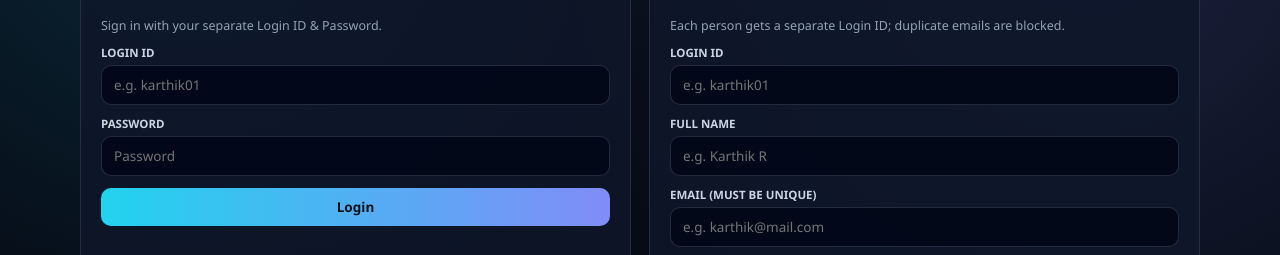
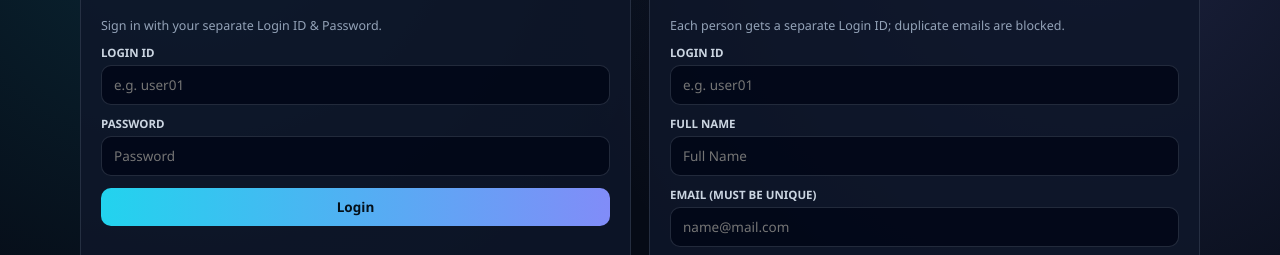
Before and after one commit to Parthiban-codex/CodeAlpha_intern, a plain HTML site: page TASK_3/templates/index.html in a window 1280 px wide. Shown: the part 210-465 px from the top of the page. Drawn offline with Linux system fonts and the light colour scheme.

Commit message:
html finalized

```diff
--- a/TASK_3/templates/index.html
+++ b/TASK_3/templates/index.html
@@ -252,14 +252,13 @@
       <button class="btn btn-rose btn-sm hidden" id="logoutBtn" onclick="logout()">Logout</button>
     </header>
 
-    <!-- Auth View -->
     <section id="authSection" class="grid-2">
       <div class="panel">
         <h2>Login</h2>
         <p class="sub">Sign in with your separate Login ID &amp; Password.</p>
         <form id="loginForm">
           <label>Login ID</label>
-          <input type="text" id="loginIdInput" required placeholder="e.g. karthik01" />
+          <input type="text" id="loginIdInput" required placeholder="e.g. user01" />
           <label>Password</label>
           <input type="password" id="loginPassInput" required placeholder="Password" />
           <button type="submit" class="btn btn-primary">Login</button>
@@ -272,11 +271,11 @@
         <p class="sub">Each person gets a separate Login ID; duplicate emails are blocked.</p>
         <form id="regForm">
           <label>Login ID</label>
-          <input type="text" id="regLoginId" required placeholder="e.g. karthik01" />
+          <input type="text" id="regLoginId" required placeholder="e.g. user01" />
           <label>Full Name</label>
-          <input type="text" id="regName" required placeholder="e.g. Karthik R" />
+          <input type="text" id="regName" required placeholder="Full Name" />
           <label>Email (Must be Unique)</label>
-          <input type="email" id="regEmail" required placeholder="e.g. karthik@mail.com" />
+          <input type="email" id="regEmail" required placeholder="name@mail.com" />
           <label>Password</label>
           <input type="password" id="regPass" required placeholder="Min 4 characters" />
           <button type="submit" class="btn btn-primary">Register &amp; Enter</button>
@@ -285,7 +284,6 @@
       </div>
     </section>
 
-    <!-- Main App View -->
     <section id="appSection" class="hidden">
       <nav class="nav">
         <button class="tab active" data-tab="dashTab" onclick="switchTab('dashTab', this)">Dashboard</button>
@@ -295,7 +293,6 @@
         <button class="tab" data-tab="profileTab" onclick="switchTab('profileTab', this)">Edit Profile</button>
       </nav>
 
-      <!-- 1. Dashboard -->
       <div id="dashTab" class="tab-view">
         <div class="stats">
           <div class="stat"><small>Active Passes</small><strong id="cActive">0</strong></div>
@@ -310,7 +307,6 @@
         </div>
       </div>
 
-      <!-- 2. Book / Renew / Cancel -->
       <div id="passTab" class="tab-view hidden grid-2">
         <div class="panel">
           <h2>Book New Pass</h2>
@@ -350,7 +346,6 @@
         </div>
       </div>
 
-      <!-- 3. Expiry & Status -->
       <div id="expiryTab" class="tab-view hidden panel">
         <h2>Expiry &amp; Pass Status Tracker</h2>
         <label style="max-width:240px;">Filter Status</label>
@@ -363,14 +358,12 @@
         <div id="expiryList"></div>
       </div>
 
-      <!-- 4. Routes & Bus Status -->
       <div id="routesTab" class="tab-view hidden panel">
         <h2>Routes &amp; Live Bus Status</h2>
         <p class="sub">Timings, stops, fares, and live vehicle status.</p>
         <div id="routesList"></div>
       </div>
 
-      <!-- 5. Edit Profile -->
       <div id="profileTab" class="tab-view hidden panel" style="max-width:560px;">
         <h2>Edit Profile</h2>
         <p class="sub">Email must remain unique across all users. Updating refreshes pass signatures.</p>
```
